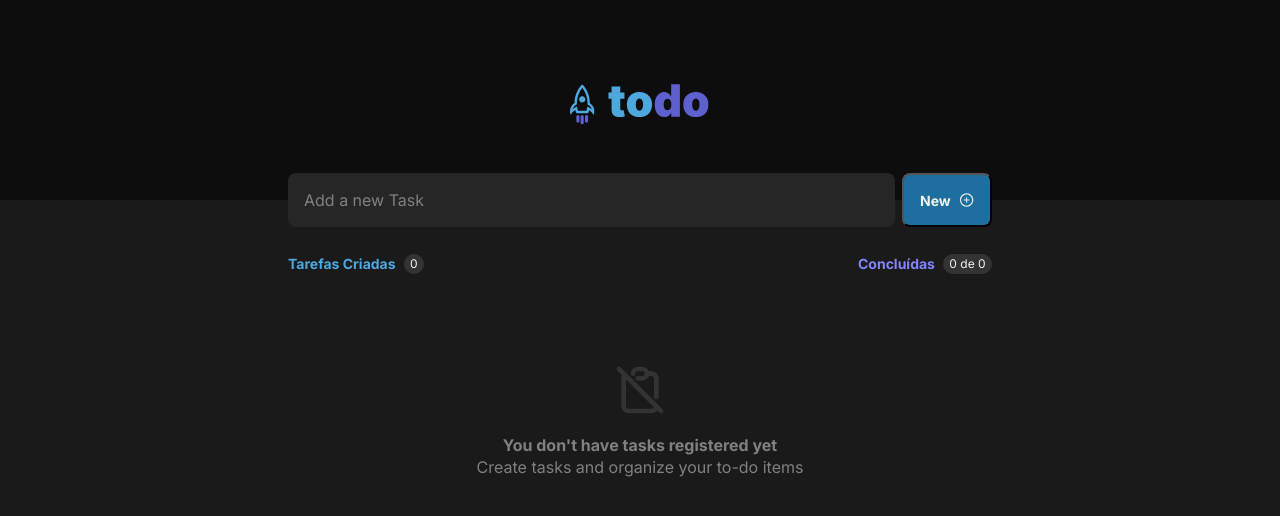
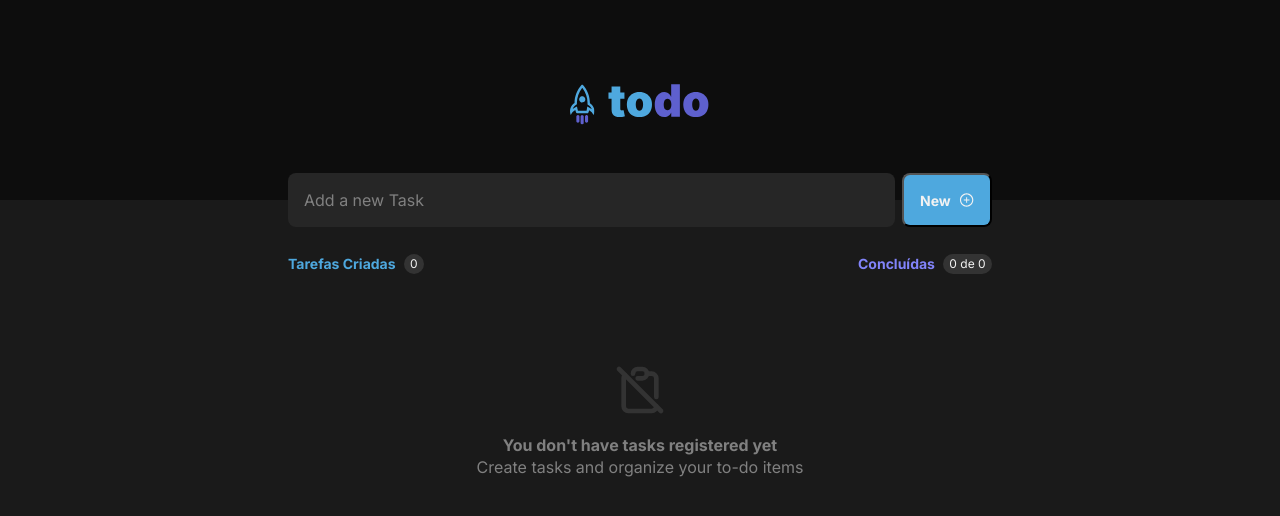
Before and after one commit to carlosnani/Desafio-RocketSeat-01-todo, a React (Vite) app: page / in a window 1280 px wide. In both pictures the pointer is over the button "New". Shown: the top 516 px of the page. Built offline with nearby package versions, Linux system fonts and the light colour scheme.

Commit message:
style: added hover effect with css in button new task

```diff
--- a/src/components/FormNewTask/formnewtask.module.css
+++ b/src/components/FormNewTask/formnewtask.module.css
@@ -39,4 +39,9 @@
   gap: 0.5rem;
   font-weight: 700;
   font-size: 0.875rem;
+  transition: background 0.5s ease;
 }
+
+.newTaskForm form button:hover {
+  background: var(--blue);
+}
```
